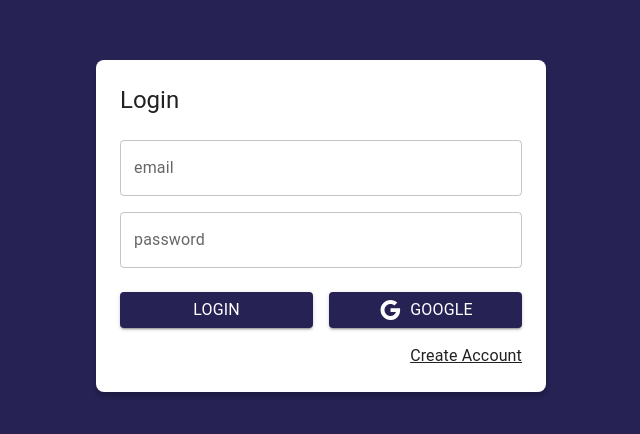
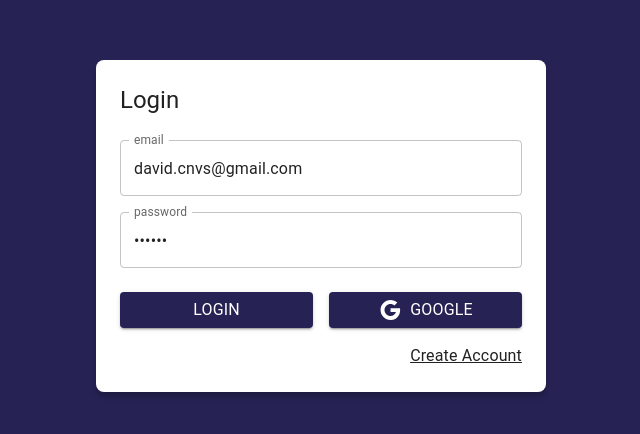
Before and after one commit to davidcnvs/journal-app, a React app: page /auth/login in a window 1280 px wide. Shown: the part 174-608 px from the top of the page, without its empty margins (319-959 px from the left). Built offline with nearby package versions, Linux system fonts and the light colour scheme; the HTML template or start-up script is replaced by a standard one.

Commit message:
wip login

```diff
--- a/src/auth/pages/LoginPage.jsx
+++ b/src/auth/pages/LoginPage.jsx
@@ -1,24 +1,49 @@
 import { Google } from "@mui/icons-material"
 import { Button, Grid, Link, TextField, Typography } from "@mui/material"
 import { Link as RouterLink } from "react-router-dom"
+import { useForm } from "../../hooks"
 import { AuthLayout } from "../layout/AuthLayout"
 
 export const LoginPage = () => {
+
+  const {email, password, onInputChange} = useForm({
+    email: 'david.cnvs@gmail.com',
+    password: '123456',
+  });
+
+  const onSubmit = (event) => {
+    event.preventDefault();
+    console.log({email, password});
+  }
+
   return (
-
     <AuthLayout title='Login'>
-        <form>
+        <form onSubmit={onSubmit}>
           <Grid container>
             <Grid item xs={12} sx={{mt:2}}>
-              <TextField label='email' type='email' placeholder='email@gmail.com' fullWidth />
+              <TextField
+              label='email'
+              type='email'
+              placeholder='email@gmail.com'
+              fullWidth
+              name="email"
+              value={email}
+              onChange={onInputChange} />
             </Grid>
             <Grid item xs={12} sx={{mt:2}}>
-              <TextField label='password' type='password' placeholder='*******' fullWidth />
+              <TextField
+              label='password'
+              type='password'
+              placeholder='*******'
+              fullWidth
+              name="password"
+              value={password}
+              onChange={onInputChange} />
             </Grid>
 
             <Grid container spacing={2} sx={{mb:2, mt:1}}>
               <Grid item xs={12} sm={6}>
-                <Button variant="contained" fullWidth>
+                <Button type="submit" variant="contained" fullWidth>
                   <Typography>Login</Typography>
                 </Button>
               </Grid>
--- /dev/null
+++ b/src/hooks/index.js
@@ -0,0 +1 @@
+export * from './useForm';
--- /dev/null
+++ b/src/hooks/useForm.jsx
@@ -0,0 +1,25 @@
+import { useState } from 'react';
+
+export const useForm = ( initialForm = {} ) => {
+
+    const [ formState, setFormState ] = useState( initialForm );
+
+    const onInputChange = ({ target }) => {
+        const { name, value } = target;
+        setFormState({
+            ...formState,
+            [ name ]: value
+        });
+    }
+
+    const onResetForm = () => {
+        setFormState( initialForm );
+    }
+
+    return {
+        ...formState,
+        formState,
+        onInputChange,
+        onResetForm,
+    }
+}
--- a/src/store/auth/authSlice.js
+++ b/src/store/auth/authSlice.js
@@ -3,7 +3,7 @@
 export const authSlice = createSlice({
     name: 'auth',
     initialState: {
-        status: 'checking', //not-authenticated, authenticated
+        status: 'not-authenticated', //checking, not-authenticated, authenticated
         uiid: null,
         email: null,
         displayName: null,
```
